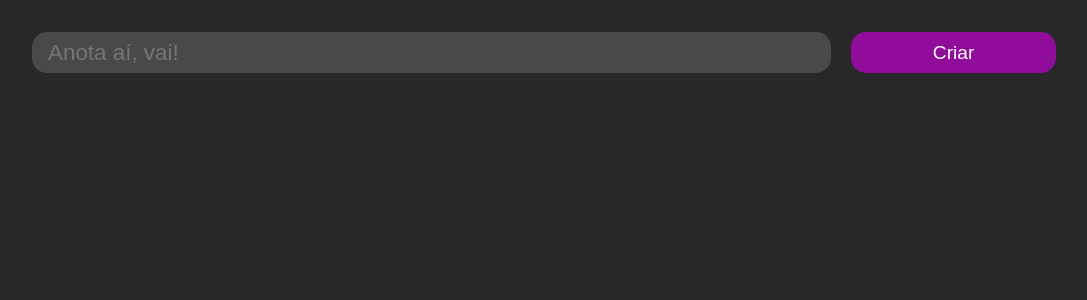
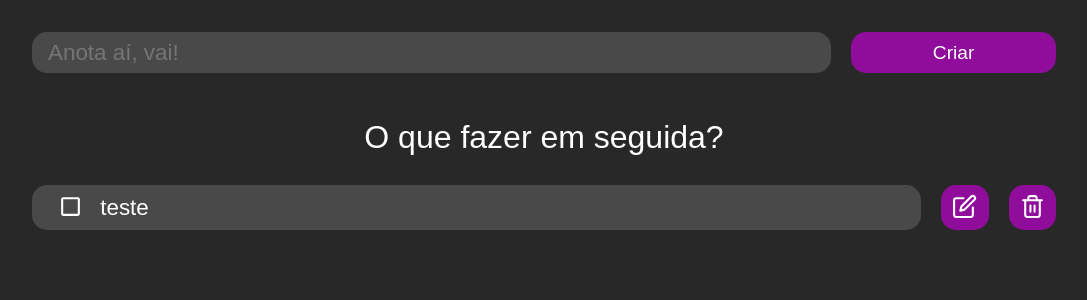
Before and after one commit to WindsorLoss/todo-app, a React (Create React App) app: page / in a window 1280 px wide. Shown: the top 300 px of the page, without its empty margins (96-1183 px from the left). Built offline with nearby package versions, Linux system fonts and the light colour scheme.

Commit message:
feat: created the component TodoList

```diff
--- a/package.json
+++ b/package.json
@@ -8,6 +8,7 @@
     "@testing-library/user-event": "^12.1.10",
     "react": "^17.0.2",
     "react-dom": "^17.0.2",
+    "react-icons": "^4.2.0",
     "react-scripts": "4.0.3",
     "styled-components": "^5.3.0",
     "web-vitals": "^1.0.1"
--- a/src/components/TodoApp/index.js
+++ b/src/components/TodoApp/index.js
@@ -1,13 +1,14 @@
-import React, { useState } from 'react'
+import React, { useEffect, useState } from 'react'
 import { TodoForm } from '../TodoForm'
+import { TodoList } from '../TodoList'
 import { Container } from './styles'
 
 export function TodoApp() {
 
-    const [todos, setTodos] = useState([])
+    const [todos, setTodos] = useState(['teste'])
     const [newTodo, setNewTodo] = useState('')
 
-    function handleChange(text) {
+    function handleChangeCreatingTodo(text) {
         setNewTodo(text.target.value)
     }
 
@@ -23,13 +24,43 @@
         }
     }
 
+    function handleDelete(index) {
+        const allTodos = todos
+        allTodos.splice(index, 1)
+        setTodos(allTodos)
+    }
+
+
+    useEffect(() => {
+        console.log(todos)
+    }, [todos])
+
     return (
         <Container>
             <TodoForm
                 onSubmit={handleSubmit}
-                onChange={handleChange}
+                onChange={handleChangeCreatingTodo}
                 value={newTodo}
             />
+
+            <h1>O que fazer em seguida?</h1>
+
+            {
+                todos.map((todo, index) => {
+
+                    return <TodoList
+                        key={index}
+                        onChange={text => {
+                            const allTodos = todos
+                            allTodos.splice(index, 1, text.target.value)
+                            setTodos(allTodos)
+                        }}
+                        onDelete={() => handleDelete(index)}
+                        todo={todo}
+                    />
+                })
+            }
+
         </Container>
     )
 }
--- /dev/null
+++ b/src/components/TodoList/index.js
@@ -0,0 +1,64 @@
+import React, { useState } from 'react'
+import { Container } from './styles'
+import { MdCheckBoxOutlineBlank, MdCheckBox } from 'react-icons/md'
+import { FiTrash2, FiEdit, FiSave } from 'react-icons/fi'
+
+export function TodoList({ onChange, onDelete, todo }) {
+
+    const [isDisabled, setIsDisabled] = useState(true)
+    const [isChecked, setIsChecked] = useState(false)
+
+    function handleEdit() {
+
+        if(todo.length > 0){
+            isDisabled ? setIsDisabled(false) : setIsDisabled(true)
+        } else {
+            alert('Nenhum texto inserido. Tente novamente.')
+        }
+    }
+
+    function handleCheck() {
+        return isChecked ? setIsChecked(false) : setIsChecked(true)
+    }
+
+    return (
+        <Container>
+
+            <div
+                className={isChecked ? 'checked' : ''}
+            >
+                <button onClick={handleCheck}>
+                    {
+                        !isChecked
+                        ? <MdCheckBoxOutlineBlank size={'1.5625rem'} color='white'/>
+                        : <MdCheckBox size={'1.5625rem'} color='white'/>
+                    }
+                </button>
+
+                {
+                    !isChecked
+                    ?   <input
+                            value={todo}
+                            disabled={isDisabled}
+                            onChange={onChange}
+                        />
+                    :   <p>{todo}</p>
+                }
+
+            </div>
+
+            <button onClick={handleEdit} style={{margin: '0 20px'}} disabled={isChecked}>
+                {
+                    isDisabled
+                    ? <FiEdit size={'1.5625rem'} color='white'/>
+                    : <FiSave size={'1.5625rem'} color='white'/>
+                }
+            </button>
+
+            <button disabled={isChecked} onClick={onDelete}>
+                <FiTrash2 size={'1.5625rem'} color='white' />
+            </button>
+
+        </Container>
+    )
+}
--- /dev/null
+++ b/src/components/TodoList/styles.js
@@ -0,0 +1,94 @@
+import styled from 'styled-components'
+
+export const Container = styled.div`
+    width: 100%;
+
+    display: flex;
+    justify-content: space-between;
+
+    margin-bottom: .8rem;
+
+    input {
+        width: 100%;
+        padding-left: 0.5rem;
+        margin-right: 1.5rem;
+
+        background: var(--shape-color);
+        color: white;
+
+        border: 0;
+        border-radius: 15px;
+
+        outline: 0;
+
+        font-size: 1.4rem;
+
+        &:focus{
+            border-bottom: 3px solid var(--buttons);
+            border-bottom-left-radius: 0px;
+            border-bottom-right-radius: 0px;
+        }
+
+    }
+
+    p {
+        text-decoration: line-through;
+        font-size: 1.4rem;
+        padding-left: 0.5rem;
+        width: 100%;
+    }
+
+    div {
+
+        display: flex;
+
+        width: 88%;
+
+        background: var(--shape-color);
+
+        justify-content: center;
+        align-items: center;
+
+        border-radius: 15px;
+
+        padding-left: 1rem;
+
+        button {
+            background: transparent;
+        }
+
+        &.checked {
+            filter: brightness(80%);
+        }
+
+        &:last-child {
+            margin-bottom: 2rem;
+        }
+    }
+
+    button {
+        background: var(--buttons);
+
+        border: 0;
+        border-radius: 15px;
+
+        width: 3rem;
+        height: 2.8rem;
+
+        outline: 0;
+
+        &:active {
+            transform: translateY(4px);
+        }
+
+        &:disabled {
+            filter: brightness(80%);
+
+            &:active{
+                transform: translateY(0px);
+            }
+
+        }
+
+    }
+`
```
Also changed, not shown: 1 other file (tests, documents, lock files or other folders).
